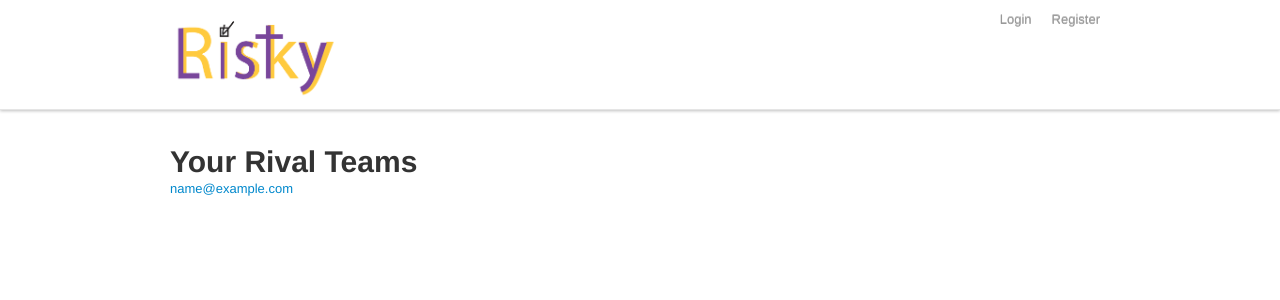
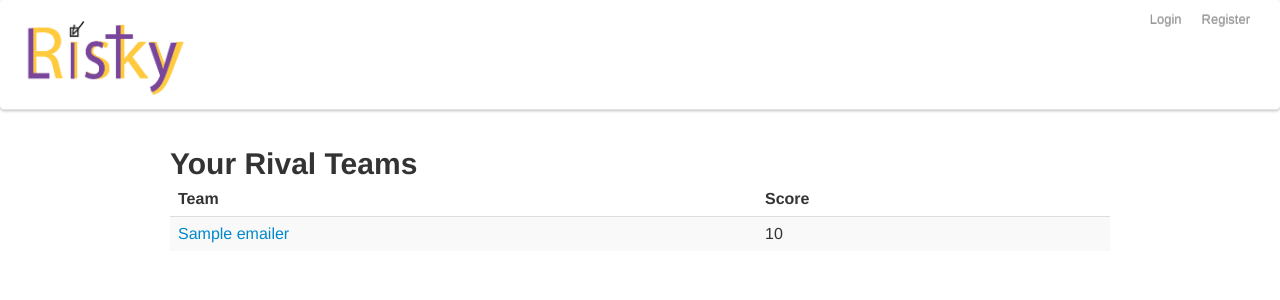
Before and after one commit to zischwartz/riskyListy, a Python web app: template templates/teamList.html in a window 1280 px wide. Shown: the top 300 px of the page. Run offline with Jinja, Linux system fonts and the light colour scheme; the template is opened without the code that fills it: most values are stand-ins (such as "Sample title", 1, 10 or a date in 2020); some libraries are stand-ins or nearby versions.

Commit message:
cleaned up templates, added a getTotalScore instance method

```diff
--- a/interface/models.py
+++ b/interface/models.py
@@ -30,6 +30,10 @@
         # slug = AutoSlugField(populate_from='name')
         def __str__(self):
 		return "%s: %s" % (self.user, self.name)
+        def getTotalScore(self):
+            for score in  self.teamscore_set.all():
+                if score.total == True:
+                    return score.score
 
 class Player(models.Model):
 	team = models.ForeignKey(Team)
--- a/templates/base.html
+++ b/templates/base.html
@@ -5,7 +5,7 @@
 </head>
 
 <body>
-  <div class="navbar navbar-fixed-top">
+  <div class="navbar ">
       <div class="navbar-inner">
             <div class="container">
               <a class="brand" href="/">
@@ -25,7 +25,7 @@
             </div>
         </div>
   </div>
-  <br><br><br><br> <br> <br><br> <br>
+  <br>
   <div class="container">
     {% block content %}
     {%endblock %}
--- a/templates/editTeam.html
+++ b/templates/editTeam.html
@@ -38,6 +38,6 @@
   <br>
   {%endfor%}
 
-  <br><br><br>
+  <br>
     <a class="btn btn-success"  href="/emailers/"> Add other  emailers.</a>
 {% endblock %}
--- a/templates/teamDetail.html
+++ b/templates/teamDetail.html
@@ -16,10 +16,4 @@
     </li>
   {%endfor %}
   </ul>
-  <h3> Team Point Ranking <small>(Rename this)</small> </h3>
-  <ul>
-  {% for ranking in object.teampointranking_set.all %}
-  <li> {{ranking.category}} : {{ranking.points}} </li>
-  {%endfor%}
-  </ul>
 {% endblock %}
--- a/templates/teamList.html
+++ b/templates/teamList.html
@@ -1,11 +1,14 @@
 {% extends 'base.html' %}
 {%block content %}
   <h1> Your Rival Teams </h1>
-  {% for emailer in object_list %}
-  <p>
-  <a href="/team/{{emailer.id}}">{{emailer}}</a>
-  </p>
+  <table class="table table-striped">
+    <thead><th>Team</th><th> Score <th></thead>
+  {% for team in object_list %}
+  <tr>
+    <td><a href="/team/{{team.id}}">{{team.name}}</a></td>
+    <td> {{team.getTotalScore}}<td>
+  </tr>
   {%endfor%}
-
+  </table>
 
 {%endblock%}
```
